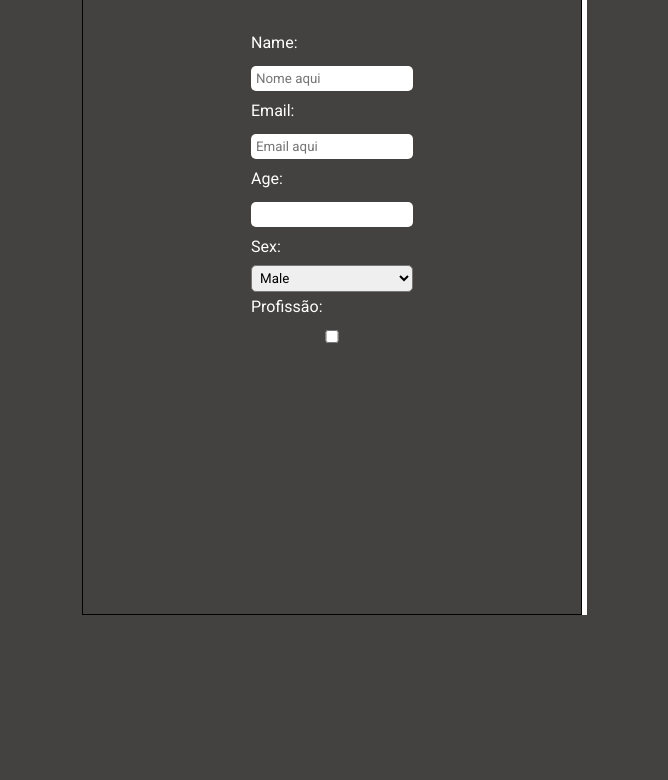
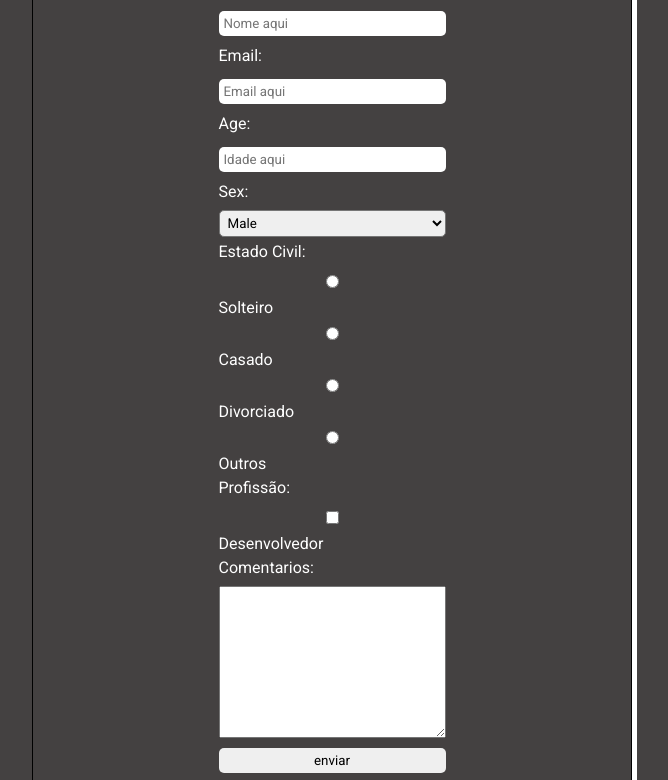
Before and after one commit to juniormandriva74/freecodecam-form-cert, a plain HTML site: page index.html in a window 1280 px wide. Shown: the part 185-965 px from the top of the page, without its empty margins (308-976 px from the left). Before the commit the page ends 800 px from the top, so only its background shows below. Drawn offline with Linux system fonts and the light colour scheme.

Commit message:
Concluído a marcação da página do formulário

```diff
--- a/css/style.css
+++ b/css/style.css
@@ -23,8 +23,8 @@ main {
     flex-direction: column;
     justify-content: center;
     align-items: center;
-    height: 800px;
-    width: 500px;
+    height: 1024px;
+    width: 600px;
     border: 1px solid #000;
     box-shadow: 5px 5px #fff;
 }
@@ -32,7 +32,7 @@ main {
 main h1 {
     font-weight: 700;
     font-size: 2.2rem;
-    margin-top: -150px;
+    /*margin-top: -80px;*/
 }
 
 main p {
--- a/index.html
+++ b/index.html
@@ -28,7 +28,7 @@
         />
 
         <label for="number">Age:</label>
-        <input type="number" name="" id="number" class="form" min="18" max="60">
+        <input placeholder="Idade aqui" type="number" name="" id="number" class="form" min="18" max="60">
 
         <label for="dropdown">Sex:</label>
         <select name="" id="dropdown" class="form">
@@ -36,8 +36,19 @@
           <option value="masculino">Female</option>
         </select>
 
+        <label for="">Estado Civil:</label>
+        <input type="radio" name="estado-civil" id="Solteiro"><span>Solteiro</span>
+        <input type="radio" name="estado-civil" id="casado"><span>Casado</span>
+        <input type="radio" name="estado-civil" id="divorciado"><span>Divorciado</span>
+        <input type="radio" name="estado-civil" id="outros"><span>Outros</span>
+
         <label for="">Profissão:</label>
-        <input type="checkbox" name="" id="" value="Development">
+        <input type="checkbox" name="" id="" value="Development"><span>Desenvolvedor</span>
+
+        <label for="comentarios">Comentarios:</label>
+        <textarea name="cometarios" id="comentatios" cols="30" rows="10"></textarea>
+
+        <input type="submit" value="enviar">
 
       </form>
     </main>
```
